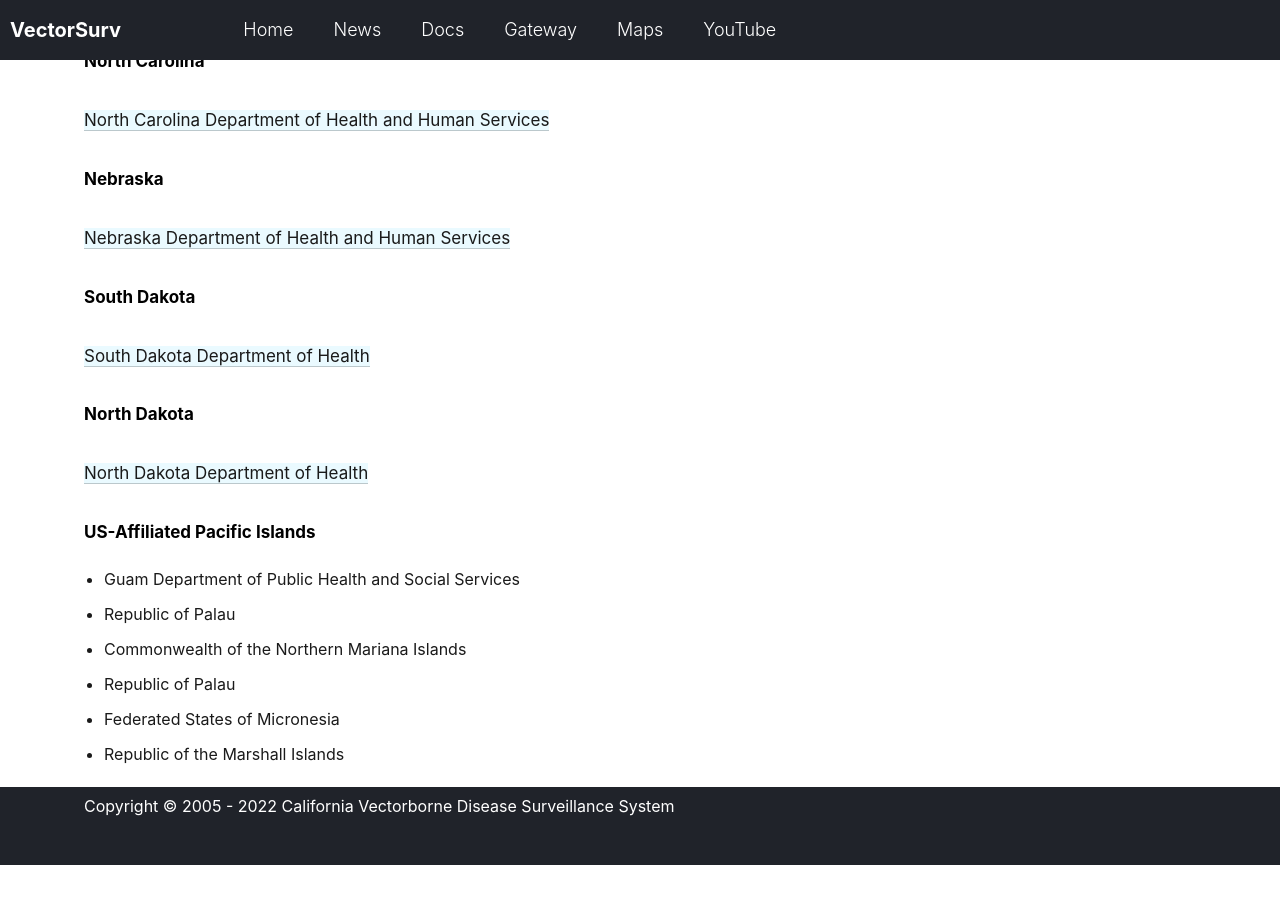
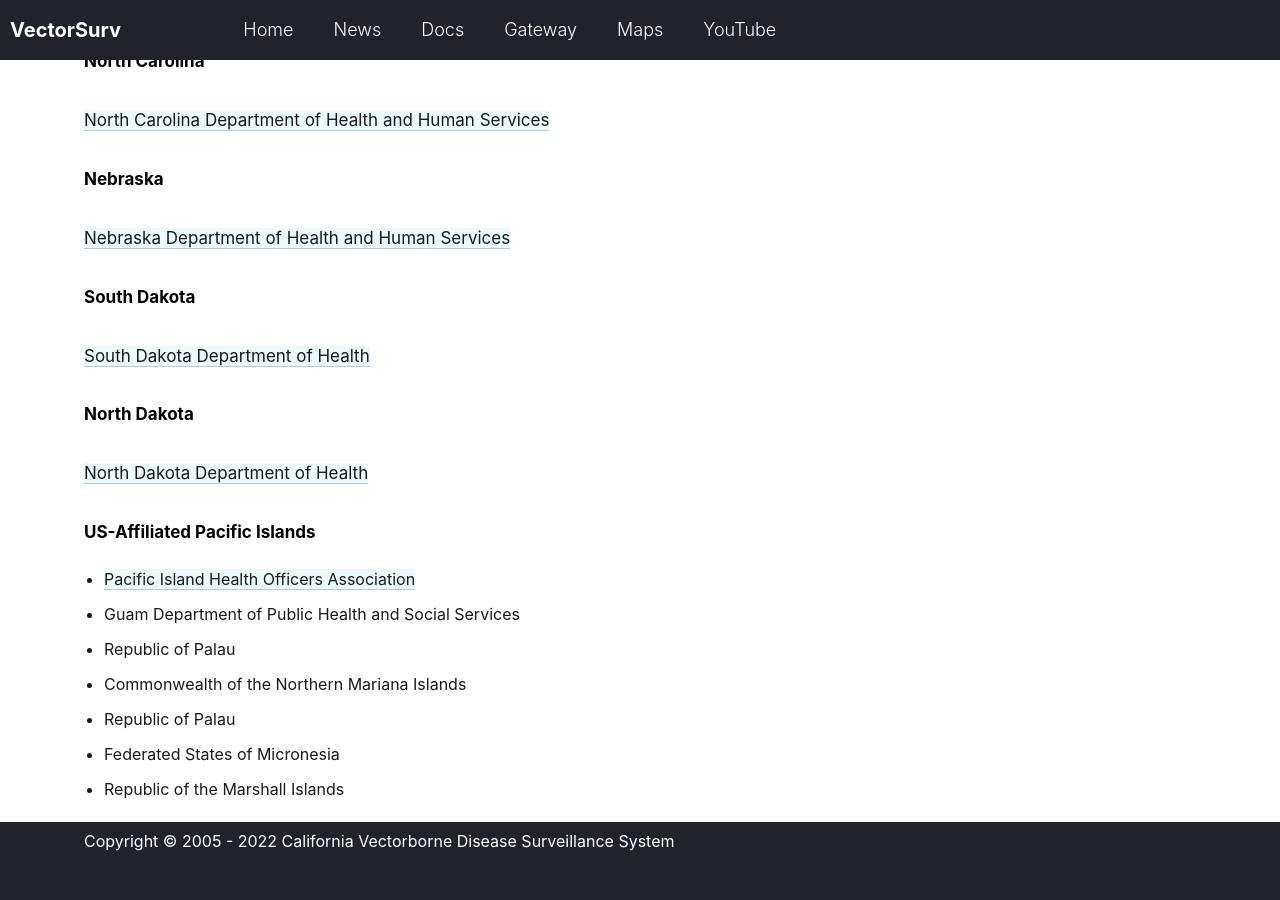
Before and after one commit to tlvaldepena/vectorsurv.org, a Jekyll site: the page built from index.md, in a window 1280 px wide and 900 px high, scrolled down 1901 px. Built offline with Jekyll 4.4.1, drawn with Linux system fonts in a browser that asks for light colours; before the commit the page ends 2766 px from its top, so only the background shows below that.

Commit message:
Update index.md

```diff
--- a/index.md
+++ b/index.md
@@ -70,6 +70,7 @@
 
 **US-Affiliated Pacific Islands**
 
+- [Pacific Island Health Officers Association](https://www.pihoa.org/)
 - Guam Department of Public Health and Social Services
 - Republic of Palau
 - Commonwealth of the Northern Mariana Islands
```
